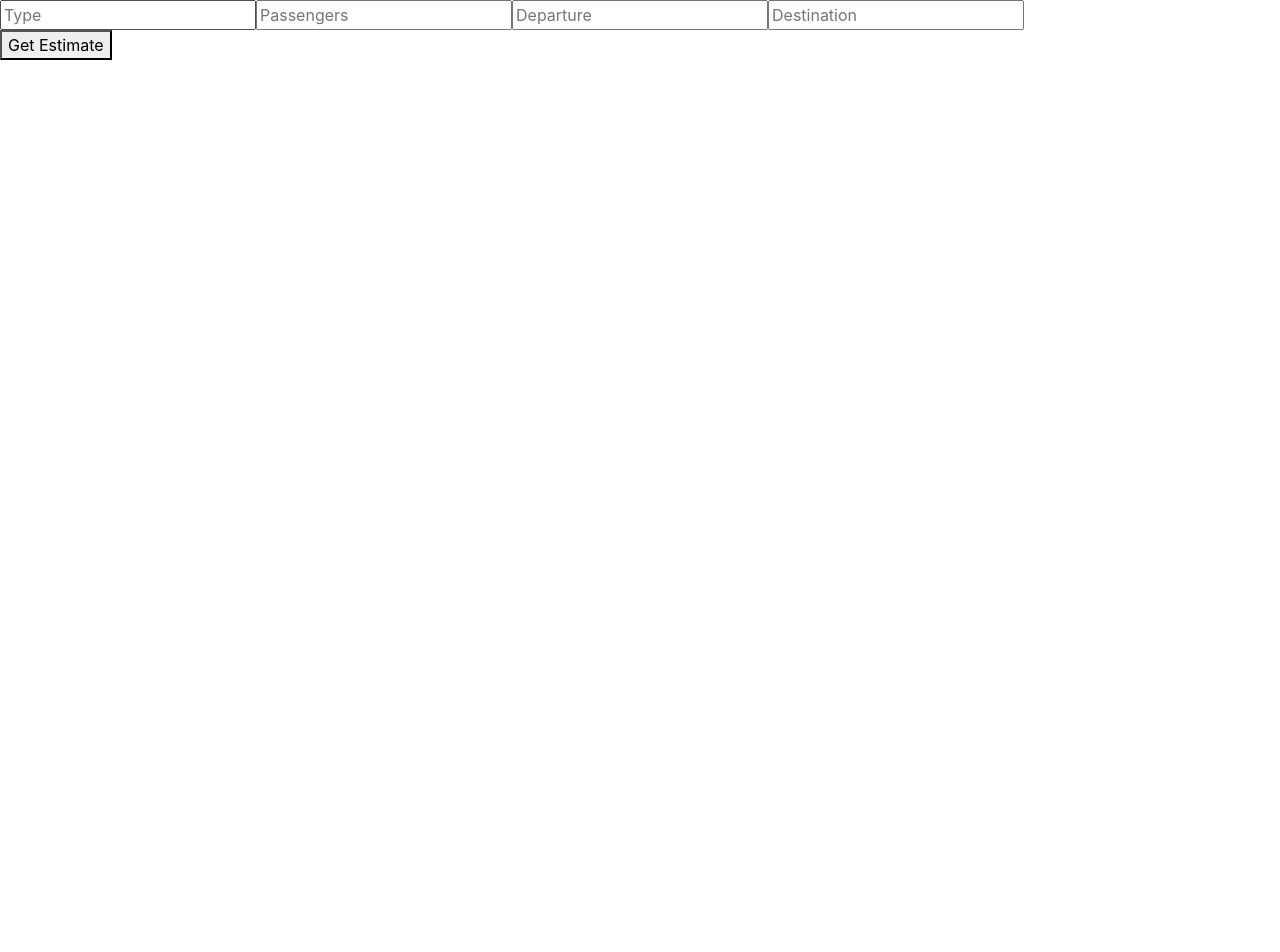
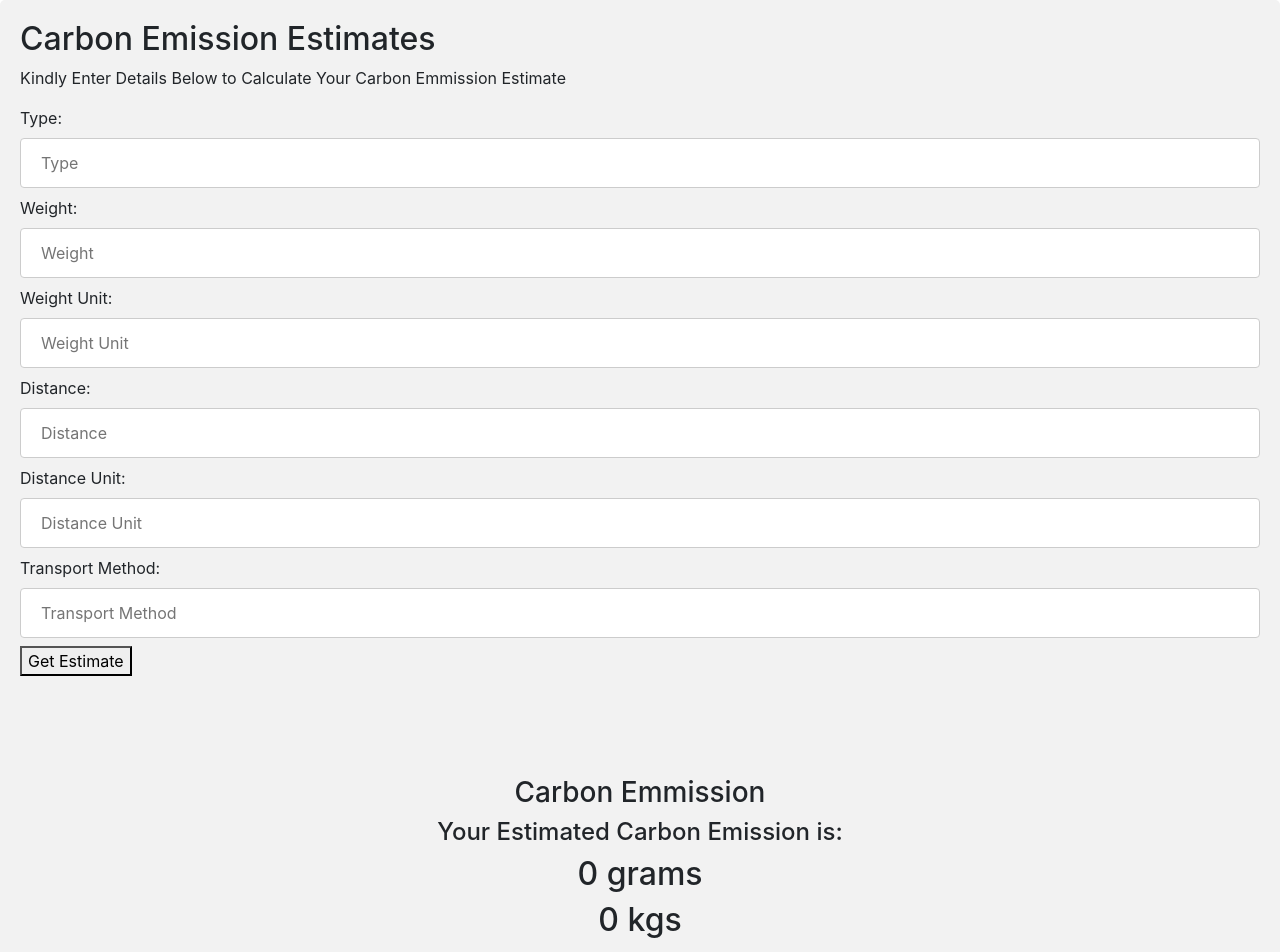
Before and after one commit to richard200/project-carbon-calculator, a React (Create React App) app: page / in a window 1280 px wide. Shown: the top 952 px of the page. Before the commit the page ends 800 px from the top, so only its background shows below. Built offline with nearby package versions, Linux system fonts and the light colour scheme.

Commit message:
finishing up on both shupping and flight components

```diff
--- a/src/components/App.css
+++ b/src/components/App.css
@@ -36,3 +36,66 @@
     transform: rotate(360deg);
   }
 }
+
+.header {
+  text-align: center;
+  line-height: 0.8;
+  margin-bottom: 50px;
+  margin-top: 100px;
+}
+
+.header p {
+  margin: 0 auto;
+  line-height: 2;
+  color: var(--grayishBlue);
+}
+
+input[type=text], select {
+  width: 100%;
+  padding: 12px 20px;
+  margin: 8px 0;
+  display: inline-block;
+  border: 1px solid #ccc;
+  border-radius: 4px;
+  box-sizing: border-box;
+}
+
+input[type=number], select {
+  width: 100%;
+  padding: 12px 20px;
+  margin: 8px 0;
+  display: inline-block;
+  border: 1px solid #ccc;
+  border-radius: 4px;
+  box-sizing: border-box;
+}
+
+input[type=types], select {
+  width: 100%;
+  padding: 12px 20px;
+  margin: 8px 0;
+  display: inline-block;
+  border: 1px solid #ccc;
+  border-radius: 4px;
+  box-sizing: border-box;
+}
+input[type=submit] {
+  width: 100%;
+  background-color: #4CAF50;
+  color: white;
+  padding: 14px 20px;
+  margin: 8px 0;
+  border: none;
+  border-radius: 4px;
+  cursor: pointer;
+}
+
+input[type=submit]:hover {
+  background-color: #45a049;
+}
+
+.main {
+  border-radius: 5px;
+  background-color: #f2f2f2;
+  padding: 20px;
+}
--- a/src/components/App.js
+++ b/src/components/App.js
@@ -1,13 +1,17 @@
-// import Shipping from './Shipping';
-import Flight from './Flight';
+ import Shipping from './Shipping';
+// import Flight from './Flight';
 import './App.css';
+
 
 function App() {
   return (
     <div>
-      {/* <Shipping/> */}
-      <Flight/>
+      <Shipping/>
+      {/* <Flight />
+       */}
+
     </div>
   )
   }
+
 export default App;
--- /dev/null
+++ b/src/components/Display.js
@@ -0,0 +1,19 @@
+import React from "react";
+
+function Display({carbonGrams, carbonKgs}){
+return(
+<div className="header">
+    <h3>Carbon Emmission</h3>
+   <h4>Your Estimated Carbon Emission is: </h4>
+
+    <h2>
+         {carbonGrams} grams</h2>
+    <h2> {carbonKgs} kgs</h2>
+
+
+
+  </div>
+)
+}
+
+export default Display
--- a/src/components/Flight.js
+++ b/src/components/Flight.js
@@ -1,16 +1,22 @@
-import React, { useState } from "react";
+import React, {  useState } from "react";
+import Display from "./Display";
 
 function Flight() {
   let [type, setType] = useState("")
-  let [passengers, setPassengers] = useState("")
+  let [passengers, setPassengers] = useState([])
 //   let [legs, setLegs] = useState("")
-  let [destination_airport, setDestination] = useState("")
-  let [departure_airport, setDeparture] = useState("")
-//   let [destination_airport1, setDestination1] = useState("")
-//   let [departure_airport1, setDeparture1] = useState("")
+  let [destination_airport, setDestination] = useState([])
+  let [departure_airport, setDeparture] = useState([])
+  // let [flightData, setFlightData] = useState([])
+  let [gramsList, setGramsList] = useState([])
+  let [kgList, setKgList] = useState([])
 
 
+  let [carbonGrams, setCarbonGrams] = useState(0)
+  let [carbonKgs, setCarbonKgs] = useState(0)
 
+
+// useEffect(() => {
   function handleSubmit(e) {
     e.preventDefault()
 
@@ -31,68 +37,99 @@ function Flight() {
     })
 
   }).then(resp => resp.json())
-  .then(res => console.log(res))
-//     fetch("https://www.carboninterface.com/api/v1/estimates/" + res.data.id, {
-//         method: "GET",
-//         headers: {
-//             "Content-Type": "application/json",
-//             "Authorization": "Bearer ayfX1YYG9KcujbGrozlBw"
-//           },
+  .then ((data) =>  {
+    setCarbonGrams(data.data.attributes.carbon_g)
+    setCarbonKgs(data.data.attributes.carbon_kg)
+    // flightData.push(res.data.attributes)
+    gramsList.push(data.data.attributes.carbon_g)
+    kgList.push(data.data.attributes.carbon_kg)
 
-//     })
-// .then(response => response.json())
-// .then(resp => console.log(resp.data.attributes))
-//   })
-}
+  })
+
+
+  }
+
+
+    const fg = gramsList.map((value, index) =>
+
+    <li key={index}>{value}</li>)
+
+    let kilogram = kgList.map((value, index) =>
+
+    <li key={index}>{value}</li>)
+
   return (
+
+
     <div className="main">
+      <h2>Carbon Emission Estimates</h2>
+        <p>Kindly Enter Details Below to Calculate Your Carbon Emmission Estimate</p>
       <form onSubmit={handleSubmit} className="form">
         <div className="data">
-          <input value={type}
+         Type:
+        <input value={type}
           onChange={(e) => setType(e.target.value)}
-          type="typee"
+          type="types"
           name="estimatetype"
           placeholder="Type"
           required />
 
-          <input value={passengers}
+
+         Passengers: <input value={passengers}
            onChange={(e) => setPassengers(e.target.value)}
            type="number"
             name="weight"
             placeholder="Passengers"
             required />
 
-          <input value={departure_airport}
+         Departure Airport: <input value={departure_airport}
           onChange={(e) => setDeparture(e.target.value)}
           type="text"
           name="departureairport"
           placeholder="Departure"
            required />
 
-          <input value={destination_airport}
+         Destination Airport: <input value={destination_airport}
           onChange={(e) => setDestination(e.target.value)}
           type="text"
            name="destinationairport"
            placeholder="Destination"
             step="0.01" required />
 
-          {/* <input value={departure_airport1}
-           onChange={(e) => setDeparture1(e.target.value)}
-           type="text"
-            name="departureairport"
-            placeholder="Departure" required />
-
-          <input value={destination_airport1}
-          onChange={(e) => setDestination1(e.target.value)}
-           type="text"
-            name="destinationairport"
-             placeholder="Destination" step="0.01" required />  */}
-
         </div>
         <button className="submit-button" type="submit">Get Estimate</button>
       </form>
+
+      {/* <table className="table">
+      <tbody>
+        <tr>
+          <th>
+            <h3 className="grams">Grams</h3>
+          </th>
+          <th>
+            <h3 className="desckgsription">Kilogram</h3>
+          </th>
+          </tr>
+
+          </tbody>
+
+      </table> */}
+
+      {/* {fg}
+          {kilogram} */}
+    {/* <ol>
+      {fg}
+      {kilogram}
+    </ol> */}
+ <Display carbonGrams={carbonGrams} carbonKgs={carbonKgs}/>
+
     </div>
+
   );
+
+
 }
 
-export default Flight;
+export default Flight
+
+// export {Flights, FlightList}
--- a/src/components/Shipping.js
+++ b/src/components/Shipping.js
@@ -1,12 +1,20 @@
-import React, { useState } from "react";
+import React, { useState, useEffect } from "react";
+import Display from "./Display";
 
 function Shipping() {
+
   let [type, setType] = useState("")
   let [weight_value, setWeightValue] = useState("")
   let [weight_unit, setWeightUnit] = useState("")
   let [distance_value, setDistanceValue] = useState("")
   let [distance_unit, setDistanceUnit] = useState("")
   let [transport_method, setTransportMethod] = useState("")
+  let [gramsList, setGramsList] = useState([])
+  let [kgList, setKgList] = useState([])
+
+
+  let [carbonGrams, setCarbonGrams] = useState(0)
+  let [carbonKgs, setCarbonKgs] = useState(0)
 
   function handleSubmit(e) {
     e.preventDefault()
@@ -28,32 +36,48 @@ function Shipping() {
     })
 
   }).then(resp => resp.json())
-  .then(res => {
-    fetch("https://www.carboninterface.com/api/v1/estimates/" + res.data.id, {
-        method: "GET",
-        headers: {
-            "Content-Type": "application/json",
-            "Authorization": "Bearer ayfX1YYG9KcujbGrozlBw"
-          },
+  .then ((data) =>  {
+    setCarbonGrams(data.data.attributes.carbon_g)
+    setCarbonKgs(data.data.attributes.carbon_kg)
+    // flightData.push(res.data.attributes)
+    gramsList.push(data.data.attributes.carbon_g)
+    kgList.push(data.data.attributes.carbon_kg)
 
-    })
-.then(response => response.json())
-.then(resp => console.log(resp.data.attributes))
   })
 }
+const fg = gramsList.map((value, index) =>
+
+<li key={index}>{value}</li>)
+
+let kilogram = kgList.map((value, index) =>
+
+<li key={index}>{value}</li>)
+
+
   return (
     <div className="main">
+      <h2>Carbon Emission Estimates</h2>
+        <p>Kindly Enter Details Below to Calculate Your Carbon Emmission Estimate</p>
+
       <form onSubmit={handleSubmit} className="form">
         <div className="data">
-          <input value={type} onChange={(e) => setType(e.target.value)} type="typee" name="estimatetype" placeholder="Type" required />
-          <input value={weight_value} onChange={(e) => setWeightValue(e.target.value)} type="text" name="weight" placeholder="Weight" required />
-          <input value={weight_unit} onChange={(e) => setWeightUnit(e.target.value)} type="text" name="weightunit" placeholder="Weight Unit" required />
-          <input value={distance_value} onChange={(e) => setDistanceValue(e.target.value)} type="number" name="distance" placeholder="Distance" step="0.01" required />
-          <input value={distance_unit} onChange={(e) => setDistanceUnit(e.target.value)} type="text" name="distanceunit" placeholder="Distance Unit" required />
-          <input value={transport_method} onChange={(e) => setTransportMethod(e.target.value)} type="text" name="method" placeholder="Transport Method" step="0.01" required />
+Type: <input value={type} onChange={(e) => setType(e.target.value)} type="types" name="estimatetype" placeholder="Type" required />
+          Weight: <input value={weight_value} onChange={(e) => setWeightValue(e.target.value)} type="text" name="weight" placeholder="Weight" required />
+         Weight Unit: <input value={weight_unit} onChange={(e) => setWeightUnit(e.target.value)} type="text" name="weightunit" placeholder="Weight Unit" required />
+Distance: <input value={distance_value} onChange={(e) => setDistanceValue(e.target.value)} type="number" name="distance" placeholder="Distance" step="0.01" required />
+          Distance Unit: <input value={distance_unit} onChange={(e) => setDistanceUnit(e.target.value)} type="text" name="distanceunit" placeholder="Distance Unit" required />
+          Transport Method:<input value={transport_method} onChange={(e) => setTransportMethod(e.target.value)} type="text" name="method" placeholder="Transport Method" step="0.01" required />
         </div>
         <button className="submit-button" type="submit">Get Estimate</button>
       </form>
+      {/* {fg}
+      {kilogram} */}
+
+      {/* <ol>
+        {fg}
+        {kilogram}
+      </ol> */}
+       <Display carbonGrams={carbonGrams} carbonKgs={carbonKgs}/>
     </div>
   );
 }
```
Also changed, not shown: src/components/Flight-list.js (added, +36 -0 lines).
